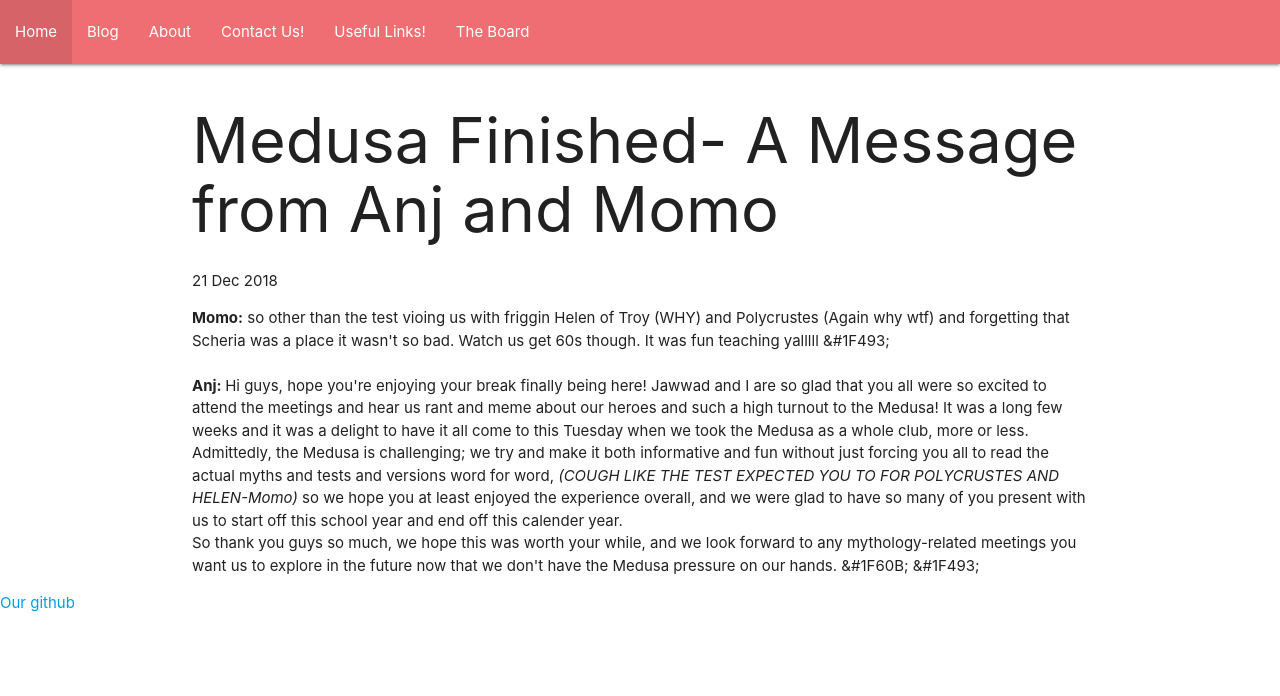
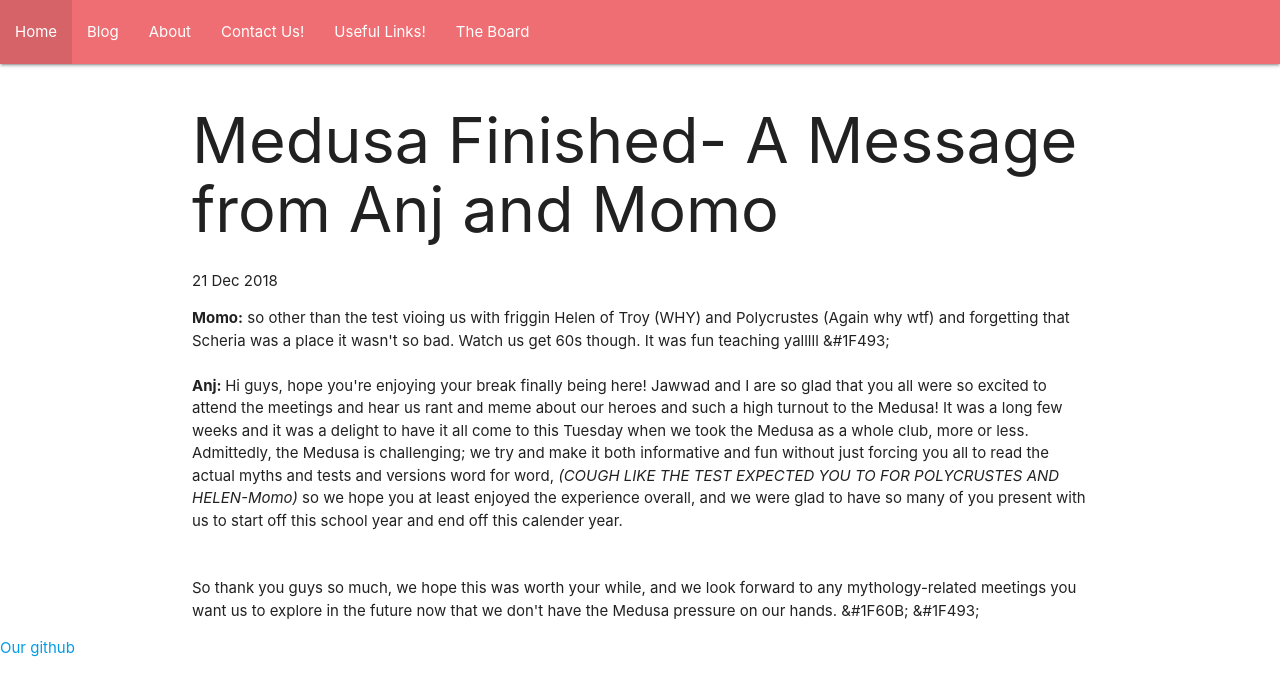
Before and after one commit to stuyCLC/stuyCLC.github.io, a Jekyll site: the page built from _posts/2018-12-21-Medusa-Conclusion.md, in a window 1280 px wide. Shown: the top 696 px of the page. Built offline with Jekyll 4.4.1, drawn with Linux system fonts in a browser that asks for light colours.

Commit message:
Update 2018-12-21-Medusa-Conclusion.md

```diff
--- a/_posts/2018-12-21-Medusa-Conclusion.md
+++ b/_posts/2018-12-21-Medusa-Conclusion.md
@@ -7,8 +7,7 @@ title: Medusa Finished- A Message from Anj and Momo
 </head>
 <div class="blurb">
   <p> <b>Momo:</b> so other than the test vioing us with friggin Helen of Troy (WHY) and Polycrustes (Again why wtf) and forgetting that Scheria was a place it wasn't so bad. Watch us get 60s though. It was fun teaching yalllll  &#1F493; <br><br>
- <b> Anj: </b> Hi guys, hope you're enjoying your break finally being here! Jawwad and I are so glad that you all were so excited to attend the meetings and hear us rant and meme about our heroes and such a high turnout to the Medusa! It was a long few weeks and it was a delight to have it all come to this Tuesday when we took the Medusa as a whole club, more or less. Admittedly, the Medusa is challenging; we try and make it both informative and fun without just forcing you all to read the actual myths and tests and versions word for word, <i>(COUGH LIKE THE TEST EXPECTED YOU TO FOR POLYCRUSTES AND HELEN-Momo) </i> so we hope you at least enjoyed the experience overall, and we were glad to have so many of you present with us to start off this school year and end off this calender year.
- <br>
+ <b> Anj: </b> Hi guys, hope you're enjoying your break finally being here! Jawwad and I are so glad that you all were so excited to attend the meetings and hear us rant and meme about our heroes and such a high turnout to the Medusa! It was a long few weeks and it was a delight to have it all come to this Tuesday when we took the Medusa as a whole club, more or less. Admittedly, the Medusa is challenging; we try and make it both informative and fun without just forcing you all to read the actual myths and tests and versions word for word, <i>(COUGH LIKE THE TEST EXPECTED YOU TO FOR POLYCRUSTES AND HELEN-Momo) </i> so we hope you at least enjoyed the experience overall, and we were glad to have so many of you present with us to start off this school year and end off this calender year. <br><br><br>
  So thank you guys so much, we hope this was worth your while, and we look forward to any mythology-related meetings you want us to explore in the future now that we don't have the Medusa pressure on our hands. &#1F60B; &#1F493;
   </p>
 </div><!-- /.blurb -->
```
